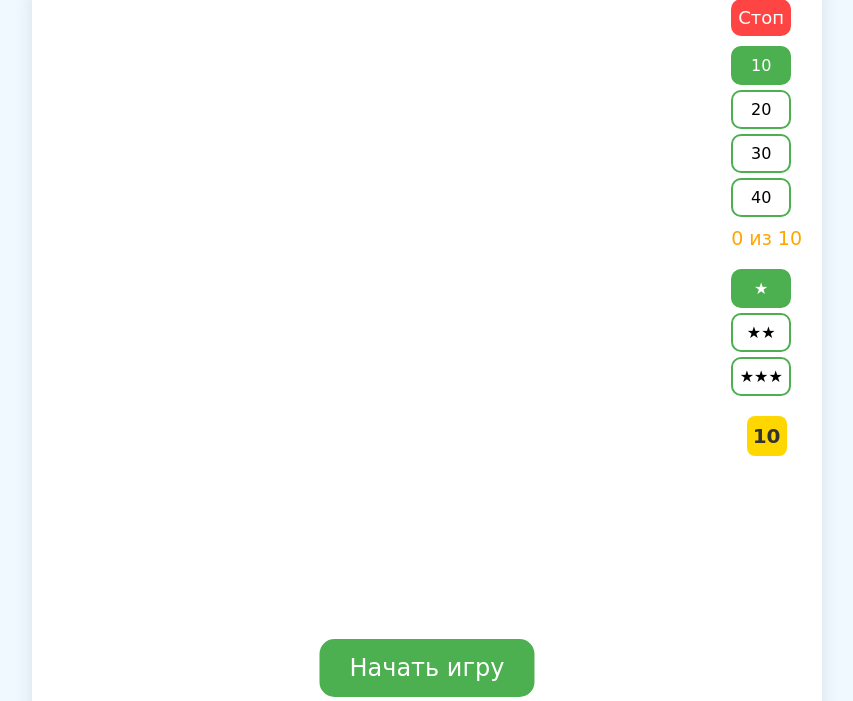
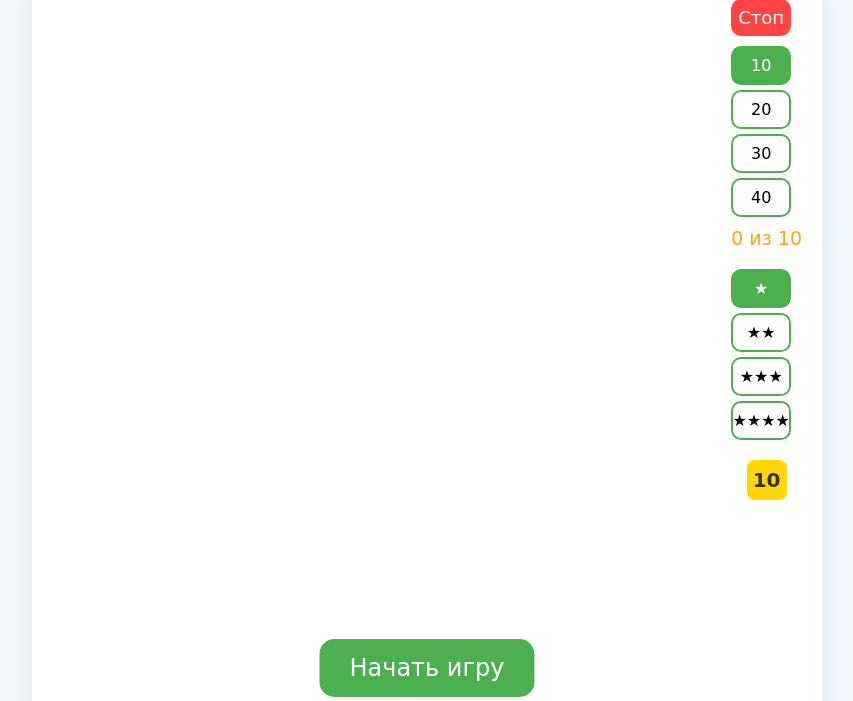
Before and after one commit to Sergey0408/ColorSquareChallenge, a Flask app: page / in a window 1280 px wide. Shown: the part 21-722 px from the top of the page, without its empty margins (213-1066 px from the left). Run offline with Flask 3, Linux system fonts and the light colour scheme; some libraries are stand-ins or nearby versions.

Commit message:
Adjust square size, add "veryfast" speed option (60 cycles), and update button styling.
Replit-Commit-Author: Agent
Replit-Commit-Session-Id: 8d33f3c9-8188-40c6-993a-fa1fc4f303a3
Replit-Commit-Screenshot-Url: https://storage.googleapis.com/screenshot-production-us-central1/c1c2e319-6578-4d99-b67d-fbaa1bb9f4a5/d457ebf1-d0c6-40cc-8f07-95a353a430ca.jpg

```diff
--- a/static/js/game.js
+++ b/static/js/game.js
@@ -13,7 +13,8 @@ class ColorSquaresGame {
         this.speeds = {
             slow: 20,
             medium: 30,
-            fast: 40
+            fast: 40,
+            veryfast: 60
         };
         this.currentSpeed = this.speeds.slow;
         this.squares = {
@@ -36,14 +37,14 @@ class ColorSquaresGame {
         this.canvas.width = containerWidth * 1.5;
         this.canvas.height = containerHeight * 1.5;
 
-        // Уменьшаем размер квадратов на 80%
-        this.squareSize = Math.min(this.canvas.width / 2, this.canvas.height / 4) * 0.2;
+        this.squareSize = Math.min(this.canvas.width / 2, this.canvas.height / 4);
     }
 
     setupEventListeners() {
         document.getElementById('speed1').addEventListener('click', () => this.setSpeed('slow'));
         document.getElementById('speed2').addEventListener('click', () => this.setSpeed('medium'));
         document.getElementById('speed3').addEventListener('click', () => this.setSpeed('fast'));
+        document.getElementById('speed4').addEventListener('click', () => this.setSpeed('veryfast'));
 
         document.getElementById('rounds10').addEventListener('click', () => this.setMaxAttempts(10));
         document.getElementById('rounds20').addEventListener('click', () => this.setMaxAttempts(20));
@@ -113,7 +114,8 @@ class ColorSquaresGame {
         const speeds = {
             'slow': this.speeds.slow,
             'medium': this.speeds.medium,
-            'fast': this.speeds.fast
+            'fast': this.speeds.fast,
+            'veryfast': this.speeds.veryfast
         };
         this.currentSpeed = speeds[speed];
 
@@ -132,7 +134,6 @@ class ColorSquaresGame {
             color2 = this.getRandomColor();
         } while (color2 === color1);
 
-        // Сдвигаем квадраты от кнопок (увеличиваем отступ слева)
         this.squares = {
             bottom: [
                 {
@@ -160,7 +161,6 @@ class ColorSquaresGame {
         if (this.gameActive && this.squares) {
             if (this.squares.bottom) {
                 this.squares.bottom.forEach(square => {
-                    // Добавляем закругление углов
                     this.ctx.beginPath();
                     this.ctx.roundRect(square.x, square.y, this.squareSize, this.squareSize, 10);
                     this.ctx.fillStyle = square.color;
@@ -171,7 +171,6 @@ class ColorSquaresGame {
             }
 
             if (this.squares.falling) {
-                // Добавляем закругление углов для падающего квадрата
                 this.ctx.beginPath();
                 this.ctx.roundRect(
                     this.squares.falling.x,
--- a/templates/index.html
+++ b/templates/index.html
@@ -22,6 +22,7 @@
                 <button id="speed1" class="speed-btn active">★</button>
                 <button id="speed2" class="speed-btn">★★</button>
                 <button id="speed3" class="speed-btn">★★★</button>
+                <button id="speed4" class="speed-btn">★★★★</button>
             </div>
             <div class="rounds-remaining"><span id="roundsRemaining">10</span></div>
         </div>
```
